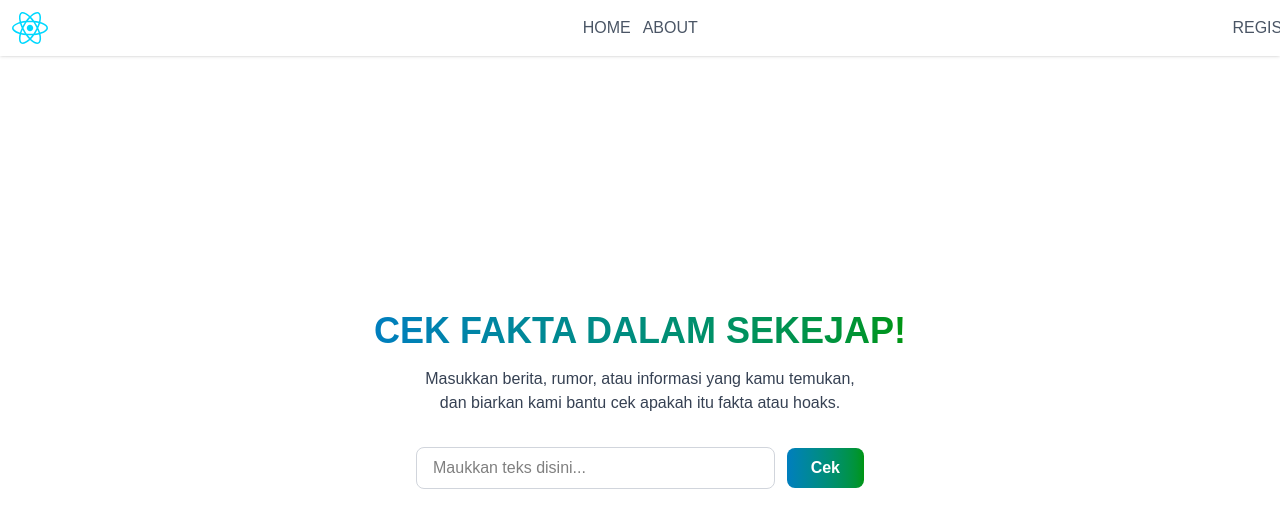
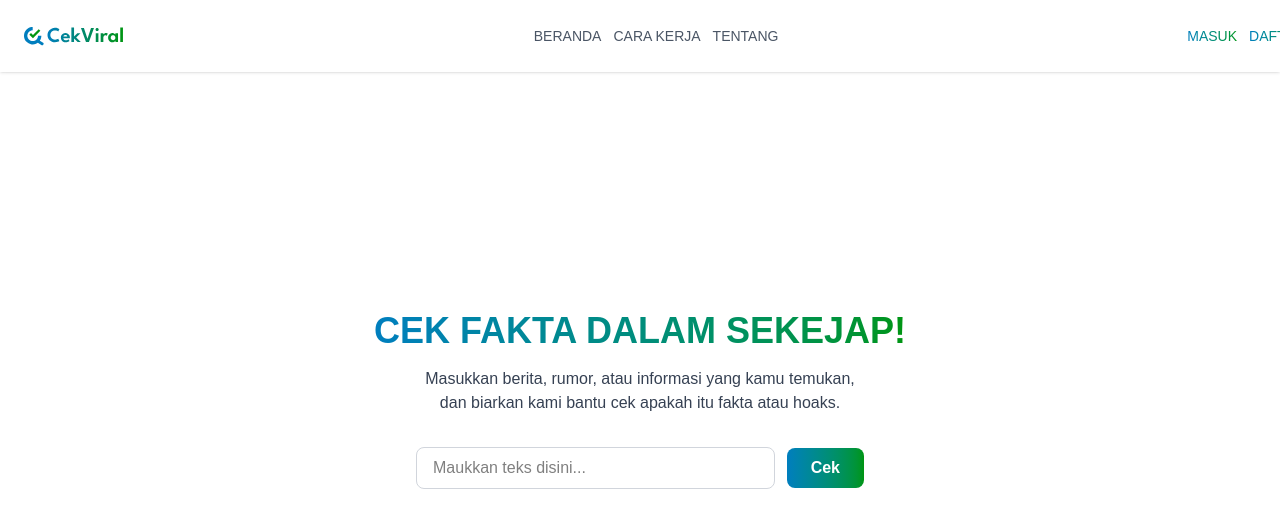
Before and after one commit to Ryanz23/cek-viral-try, a React (Vite) app: page / in a window 1280 px wide. Shown: the top 528 px of the page. Built offline with nearby package versions, Linux system fonts and the light colour scheme.

Commit message:
change padding, size and add login navigation

```diff
--- a/src/components/navigation.jsx
+++ b/src/components/navigation.jsx
@@ -1,34 +1,45 @@
 import React from "react";
 import { Link } from "react-router-dom";
-import image from "../assets/react.svg";
+import image from "../assets/LOGO.svg";
 const navigation = () => {
   return (
-    <header className="bg-white p-3 shadow-sm fixed top-0 w-full z-50">
-      <nav className="flex items-center justify-between w-7xl m-auto ">
+    <header className="bg-white p-6 shadow-sm fixed top-0 h-18 w-full z-50">
+      <nav className="flex items-center justify-between w-7xl mx-auto ">
         <div>
-          <img src={image} alt="logo" />
+          <img src={image} alt="logo" className="" />
         </div>
-        <ul className="flex gap-3 ">
+        <ul className="flex gap-3 text-sm">
           <li>
             <Link
               to="/"
-              className="text-gray-600 hover:text-red-600 transition-all"
+              className="text-gray-600 hover:text-blue-500 transition-all"
             >
-              HOME
+              BERANDA
+            </Link>
+          </li>
+          <li>
+            <Link
+              to="/how-it-works"
+              className="text-gray-600 hover:text-blue-500 transition-all"
+            >
+              CARA KERJA
             </Link>
           </li>
           <li>
             <Link
               to="/about"
-              className="text-gray-600 hover:text-amber-300 transition-all"
+              className="text-gray-600 hover:text-blue-500 transition-all"
             >
-              ABOUT
+              TENTANG
             </Link>
           </li>
         </ul>
-        <ul>
+        <ul className="flex gap-3">
           <li>
-            <Link to="/regist" className="text-gray-600 hover:text-amber-300 transition-all">REGIST</Link>
+            <Link to="/login" className="bg-gradient-to-r from-blue-main to-green-main bg-clip-text text-transparent text-sm hover:text-blue-500 transition-all">MASUK</Link>
+          </li>
+          <li>
+            <Link to="/regist" className="bg-gradient-to-r from-blue-main to-green-main bg-clip-text text-transparent text-sm hover:text-blue-500 transition-all">DAFTAR</Link>
           </li>
         </ul>
       </nav>
```
